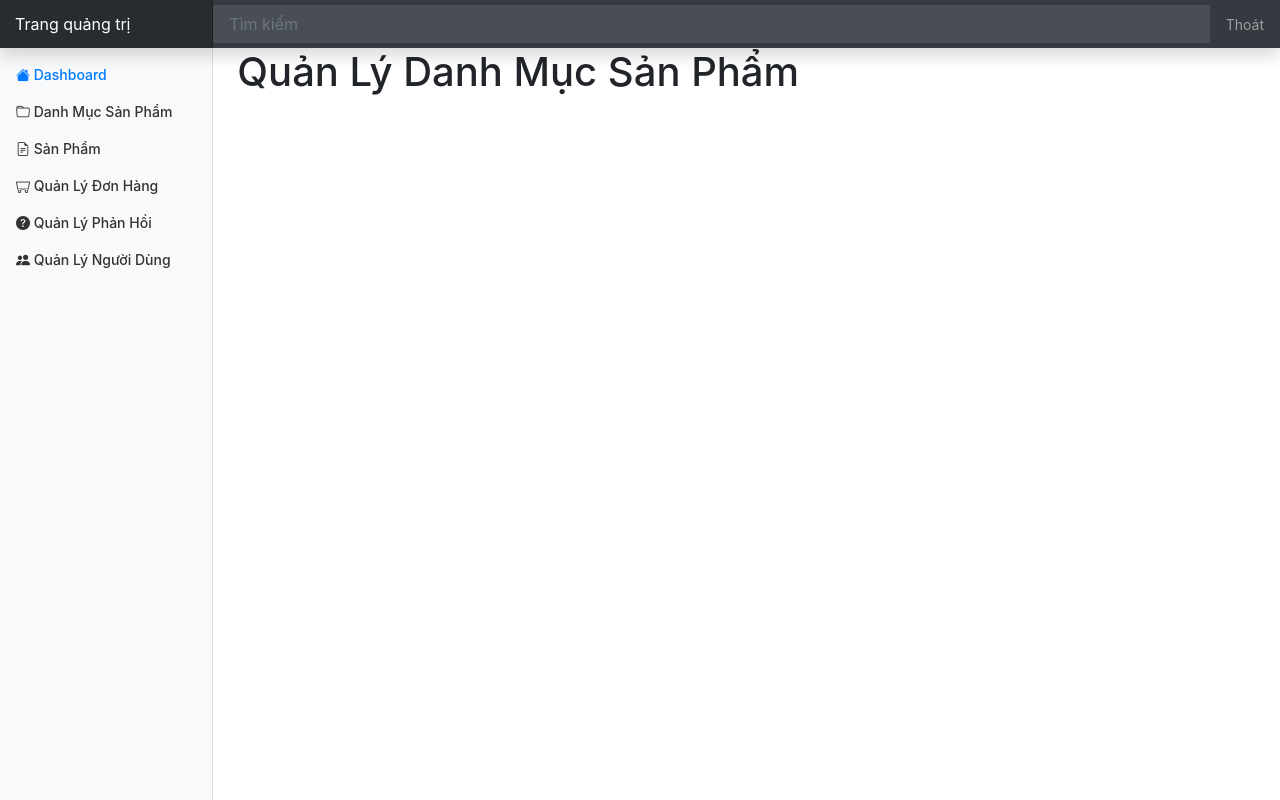
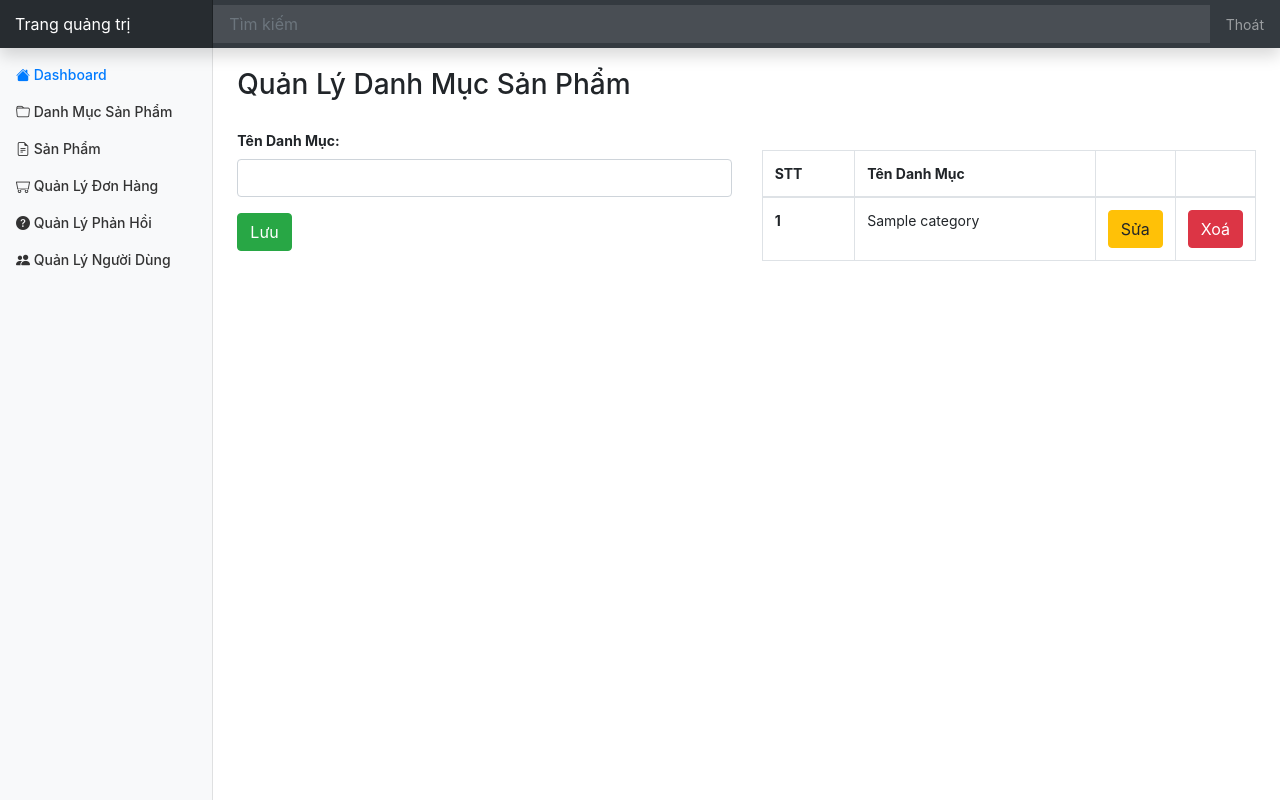
Before and after one commit to Tien8923/nhom10_DACS, a PHP site: page /category in a window 1280 px wide. Run offline with PHP 8.4, Linux system fonts and the light colour scheme; the visitor is signed in with stand-in values (Sample User, id 1); tables that the repository leaves empty or names only in its code hold one stand-in row (values such as "Sample post"); some libraries are stand-ins or nearby versions.

Commit message:
Quan ly danh muc san pham

```diff
--- /dev/null
+++ b/admin/category/form_save.php
@@ -0,0 +1,15 @@
+<?php
+if(!empty($_POST)) {
+	$id = getPost("id");
+	$name = getPost("name");
+
+	if($id > 0) {
+		//update
+		$sql = "update category set name = '$name' where id = $id";
+		execute($sql);
+	} else {
+		//insert
+		$sql = "insert into category(name) values ('$name')";
+		execute($sql);
+	}
+}
--- a/admin/category/index.php
+++ b/admin/category/index.php
@@ -1,15 +1,89 @@
 <?php
-    $title = 'Quản Lý Danh Mục Sản Phẩm';
-    $baseUrl = '../';
-    require_once('../layouts/header.php');
+	$title = 'Quản Lý Danh Mục Sản Phẩm';
+	$baseUrl = '../';
+	require_once('../layouts/header.php');
+
+	require_once('form_save.php');
+	$id = $name = '';
+	if(isset($_GET['id'])) {
+		$id = getGet('id');
+		$sql = "select * from category where id = $id";
+		$data = executeResult($sql, true);
+
+		if($data != null) {
+			$name = $data['name'];
+		}
+	}
+
+	$sql = "select * from category";
+	$data = executeResult($sql);
 ?>
 
-<div class="row">
-    <div class="col-md-12">
-        <h1>Quản Lý Danh Mục Sản Phẩm</h1>
-    </div>
+<div class="row" style="margin-top: 20px;">
+	<div class="col-md-12" style="margin-bottom: 20px;">
+		<h3>Quản Lý Danh Mục Sản Phẩm</h3>
+	</div>
+	<div class="col-md-6">
+		<form method="post" action="index.php" onsubmit="return validateForm();">
+			<div class="form-group">
+			  <label for="usr" style="font-weight: bold;">Tên Danh Mục:</label>
+			  <input required="true" type="text" class="form-control" id="usr" name="name" value="<?=$name?>">
+			  <input type="text" name="id" value="<?=$id?>" hidden="true">
+			</div>
+			<button class="btn btn-success">Lưu</button>
+		</form>
+	</div>
+	<div class="col-md-6 table-responsive">
+		<table class="table table-bordered table-hover" style="margin-top: 20px;">
+			<thead>
+				<tr>
+					<th>STT</th>
+					<th>Tên Danh Mục</th>
+					<th style="width: 50px"></th>
+					<th style="width: 50px"></th>
+				</tr>
+			</thead>
+			<tbody>
+<?php
+	$index = 0;
+	foreach($data as $item) {
+		echo '<tr>
+					<th>'.(++$index).'</th>
+					<td>'.$item['name'].'</td>
+					<td style="width: 50px">
+						<a href="?id='.$item['id'].'">
+						    <button class="btn btn-warning">Sửa</button>
+                        </a>
+					</td>
+					<td style="width: 50px">
+						<button onclick="deleteCategory('.$item['id'].')" class="btn btn-danger">Xoá</button>
+					</td>
+				</tr>';
+	}
+?>
+			</tbody>
+		</table>
+	</div>
 </div>
 
+<script type="text/javascript">
+	function deleteCategory(id) {
+		option = confirm('Bạn có chắc chắn muốn xoá danh mục sản phẩm này không?')
+		if(!option) return;
+
+		$.post('form_api.php', {
+			'id': id,
+			'action': 'delete'
+		}, function(data) {
+			if(data != null && data != '') {
+				alert(data);
+				return;
+			}
+			location.reload()
+		})
+	}
+</script>
+
 <?php
-    require_once('../layouts/footer.php');
+	require_once('../layouts/footer.php');
 ?>
```
Also changed, not shown: admin/category/form_api.php (added, +36 -0 lines).
